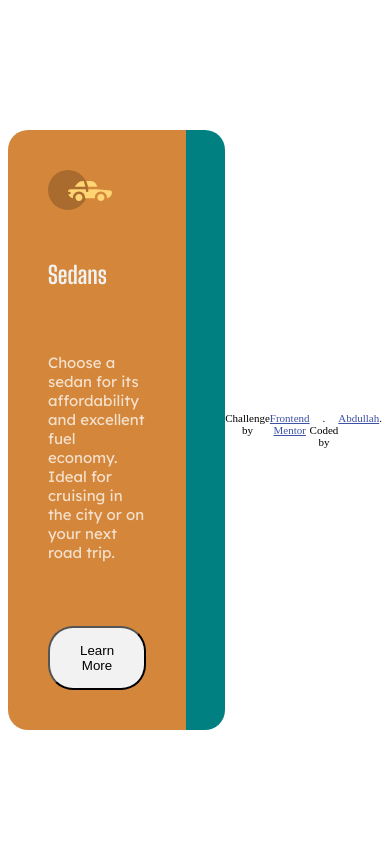
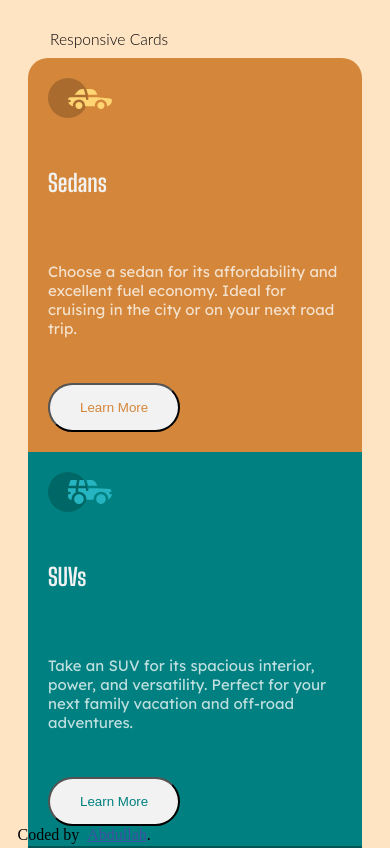
Before and after one commit to Dementor28/3-column-preview-card, a plain HTML site: page index.html in a window 390 px wide. Shown: the top 848 px of the page. Drawn offline with Linux system fonts and the light colour scheme.

Commit message:
Complete Project

```diff
--- a/index.html
+++ b/index.html
@@ -21,6 +21,8 @@
 </head>
 <body>
 
+  <h1>Responsive Cards</h1>
+
   <div class="cards">
 
     <div class="cardItem" style="background-color:#d4873a;">
@@ -37,7 +39,7 @@
     </div>
 
     <div class="cardItem" style="background-color: #008080;">
-      <img src="./images/icon-suvs.svg" alt="Sedans Icon"/>
+      <img src="./images/icon-suvs.svg" alt="SUVs Icon"/>
       <h2>
         SUVs
       </h2>
@@ -46,11 +48,11 @@
         and off-road adventures.
       </p>
 
-      <button style="color:#008080">Learn More</button>
+      <button class="second">Learn More</button>
     </div>
 
     <div class="cardItem" style="background-color: #005555;">
-      <img src="./images/icon-luxury.svg" alt="Sedans Icon"/>
+      <img src="./images/icon-luxury.svg" alt="Luxury Icon"/>
       <h2>
         Luxury
       </h2>
@@ -59,14 +61,13 @@
         rental and arrive in style.
       </p>
 
-      <button style="color:#005555">Learn More</button>
+      <button class="third">Learn More</button>
     </div>
 
   </div>
 
   <div class="attribution">
-    Challenge by <a href="https://www.frontendmentor.io?ref=challenge" target="_blank">Frontend Mentor</a>.
-    Coded by <a href="#">Abdullah</a>.
+    Coded by  &nbsp<a href="https://abdullah002.netlify.app/" target="_blank">Abdullah</a>.
   </div>
 </body>
 </html>
--- a/style.css
+++ b/style.css
@@ -8,8 +8,32 @@
 }
 
 
-.attribution { font-size: 11px; text-align: center; display: flex;}
+.attribution{
+    position: fixed;
+    width: 100%;
+    bottom:0;
+    padding-left: 35px;
+    transition: transform 0.5s ease-in-out;
+}
+
 .attribution a { color: hsl(228, 45%, 44%); }
+
+/* h1{
+    font-family:Arial, Helvetica, sans-serif;
+    display: flex;
+    position: fixed;
+    left: 0;
+    top: 0;
+    padding-left: 35px;
+} */
+
+h1 {
+    position:fixed;
+    left: 0;
+    top: 0;
+    padding-left: 5%;
+    color: #050505; font-family: 'Lato', sans-serif; font-size: 4vw; font-weight: 300; line-height: 58px;
+}
 
 body{
     min-height: 100vh;
@@ -47,9 +71,18 @@ body{
     flex-grow: 1;
 }
 
-.first button{
-    color: #d4873a;
+.first{
+    color:#d4873a;
 }
+
+.second{
+    color:#008080;
+}
+
+.third{
+    color:#005555;
+}
+
 .cardItem button{
     background-color: hsl(0, 0%, 95%);
     padding: 15px 30px;
@@ -65,6 +98,29 @@ body{
 }
 
 /* Responsive Layout for the coloumns */
-@media screen and (max-width: 600px){
-    .cardItem{ width:100%}
+@media screen and (max-width: 550px){
+
+    h1{
+        position:absolute;
+        padding-left: 50px;
+        text-align:center;
+    }
+    body{
+        background-color: bisque;
+        padding: 50px 20px;
+    }
+    .cards{
+        flex-direction: column;
+    }
+
+    .attribution {
+        position:fixed;
+      }
+
+      .cardItem {
+        padding: 20px;
+      }
+
+
+
 }
```
Also changed, not shown: design/active-states.jpg (deleted), design/desktop-design.jpg (deleted), design/desktop-preview.jpg (deleted), design/mobile-design.jpg (deleted), 3 other files.
